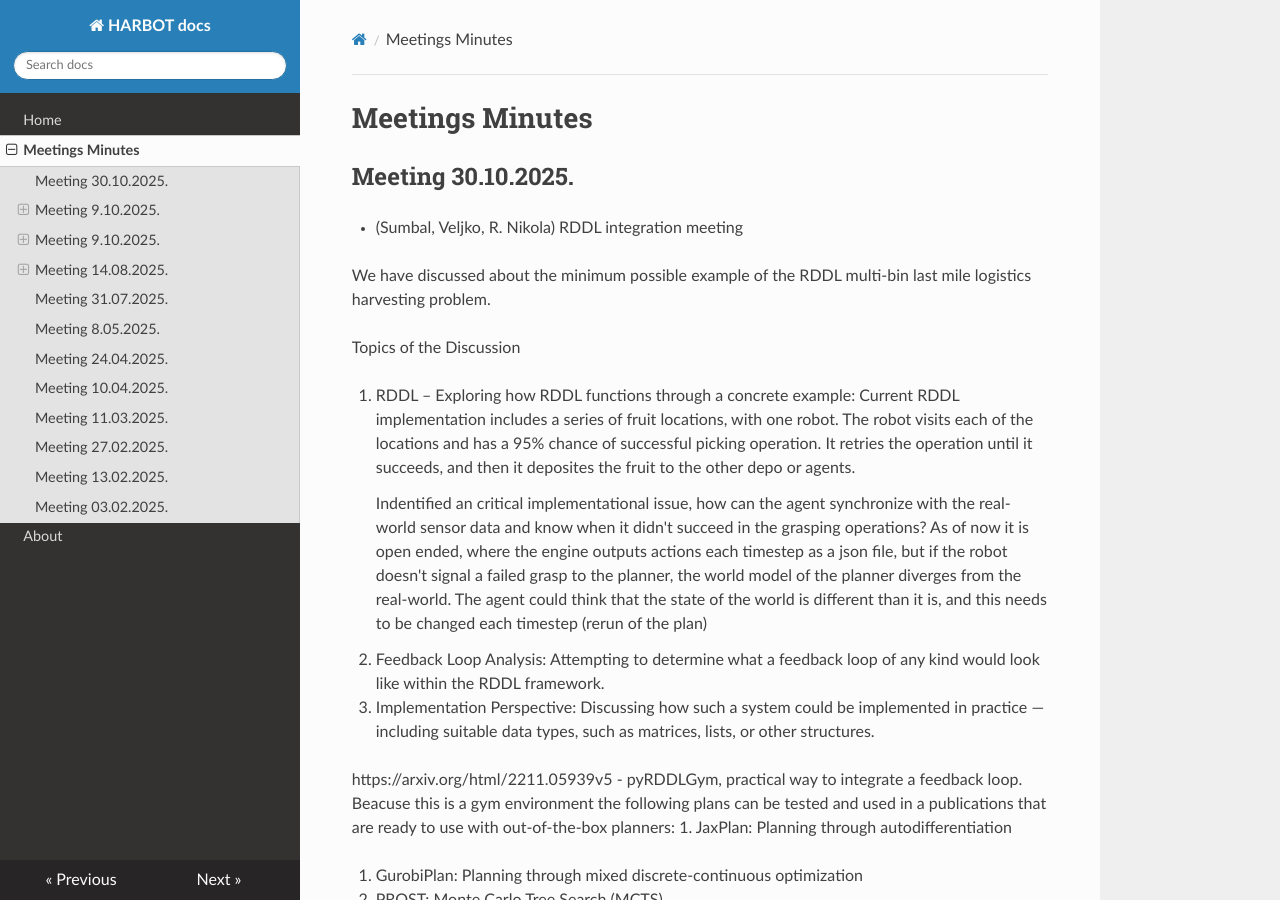
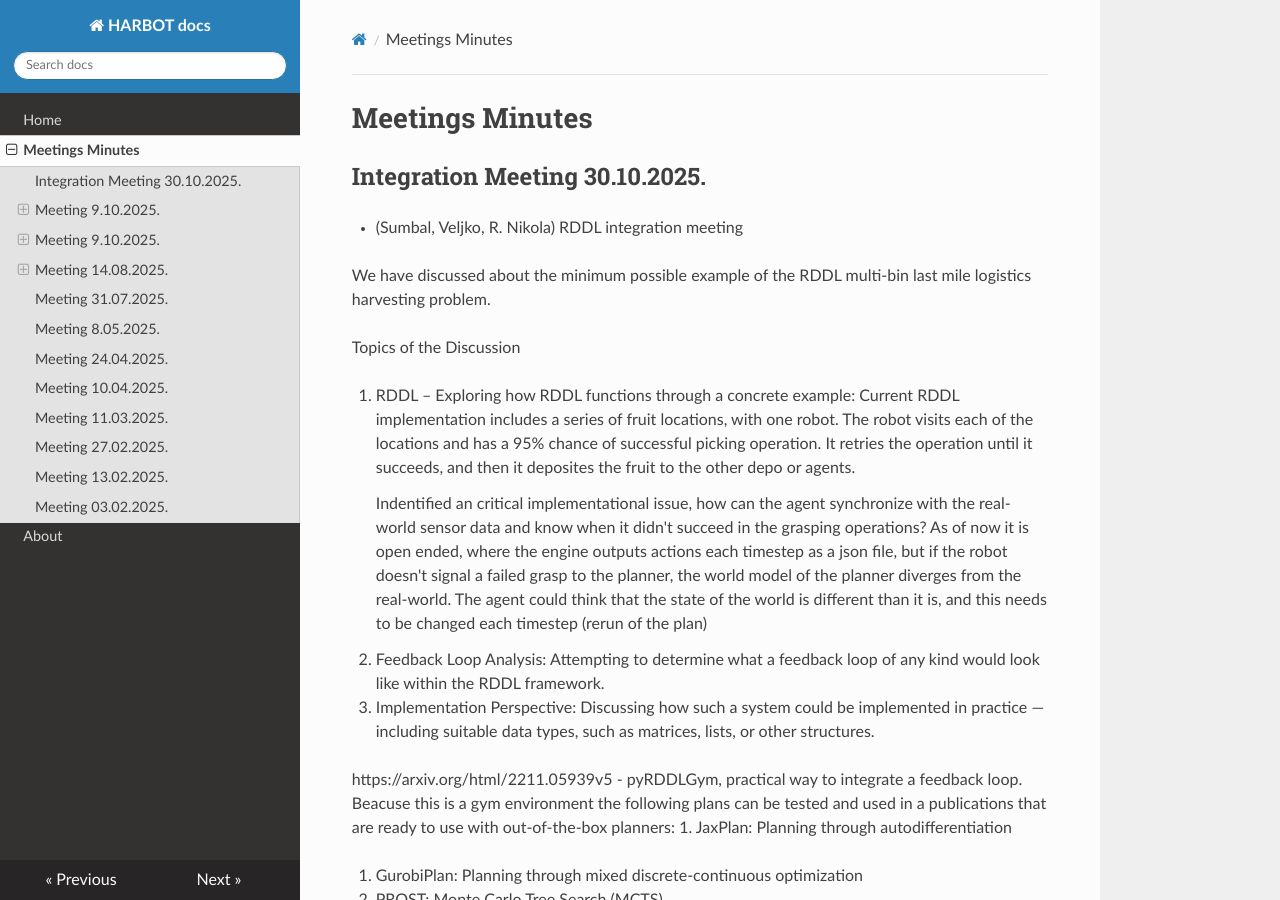
Before and after one commit to etfrobotics/HARBOT, an MkDocs documentation site: the page built from docs/logs.md, in a window 1280 px wide and 900 px high. Built offline with MkDocs 1.6.1, drawn with Linux system fonts in a browser that asks for light colours; nearby versions of some CDN libraries.

Commit message:
Update logs.md

```diff
--- a/docs/logs.md
+++ b/docs/logs.md
@@ -1,6 +1,6 @@
 # Meetings Minutes
 
-## Meeting 30.10.2025.
+## Integration Meeting 30.10.2025.
 
 - (Sumbal, Veljko,  R. Nikola) RDDL integration meeting
 
```
